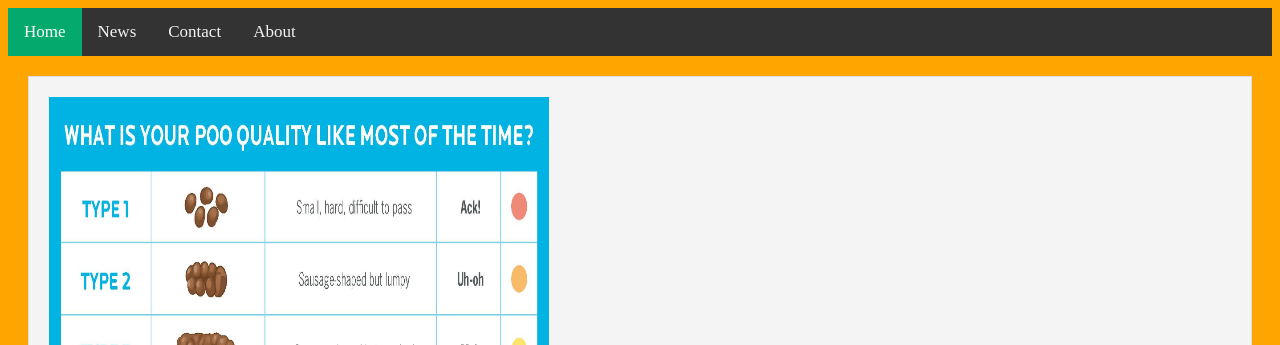
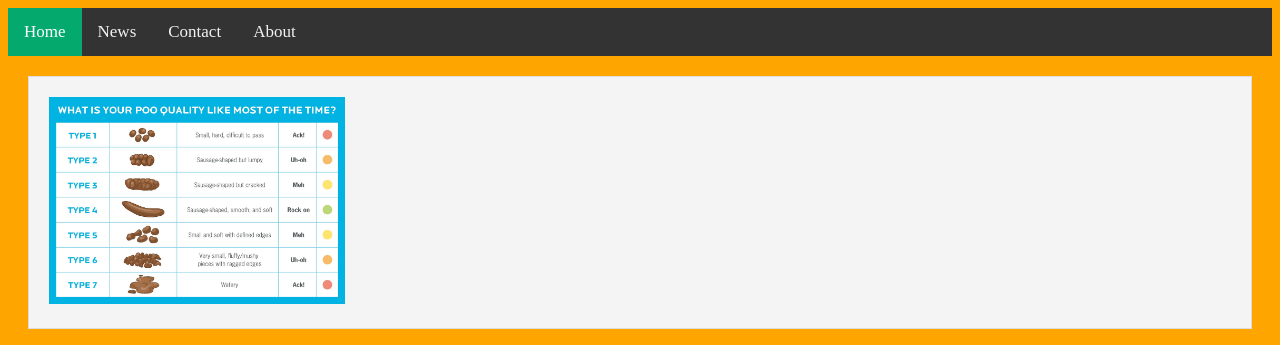
Before and after one commit to ladLee1/random, a plain HTML site: page index.html in a window 1280 px wide. Shown: the top 345 px of the page. Drawn offline with Linux system fonts and the light colour scheme.

Commit message:
Update index.html

```diff
--- a/index.html
+++ b/index.html
@@ -79,7 +79,7 @@ p {
 
 <div class="graph-container">
   <!-- Placeholder for the power graph -->
-  <img src="Poo-chart-2.jpeg" style="width:500px;height:600px;">
+  <img src="Poo-chart-2.jpeg" style="width:25%;height:25%;">
   <!-- You can replace this with an actual graph or chart -->
 </div>
 
```
